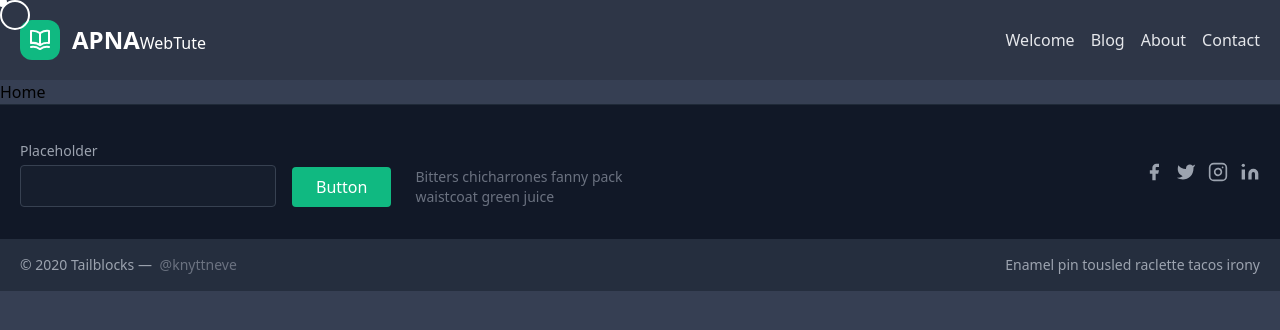
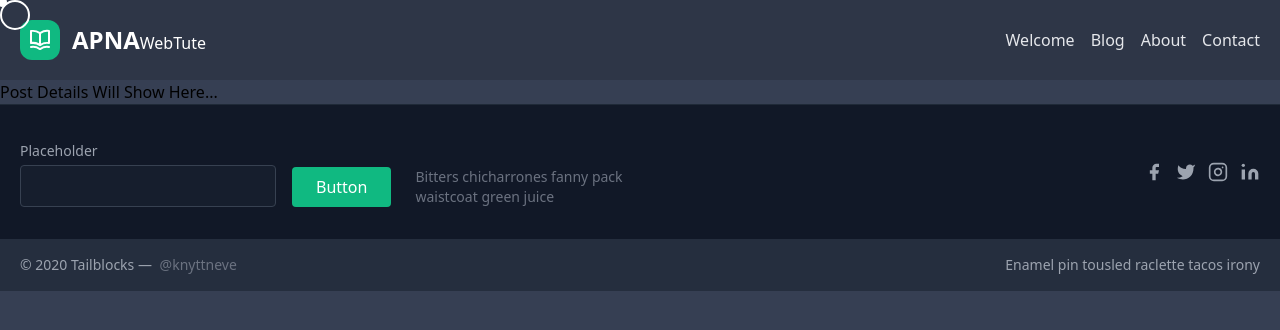
Before and after one commit to JanGoO-dev/ApnaWebTute-official, a Vue app: page /post in a window 1280 px wide. Shown: the top 330 px of the page. Built offline with nearby package versions, Linux system fonts and the light colour scheme.

Commit message:
Changed Description inside the Post Read/Detail Page

```diff
--- a/src/pages/ApnaPostRead.vue
+++ b/src/pages/ApnaPostRead.vue
@@ -1,5 +1,5 @@
 <template>
-  Home
+  Post Details Will Show Here...
     <!-- <apna-post /> -->
 </template>
 
```
